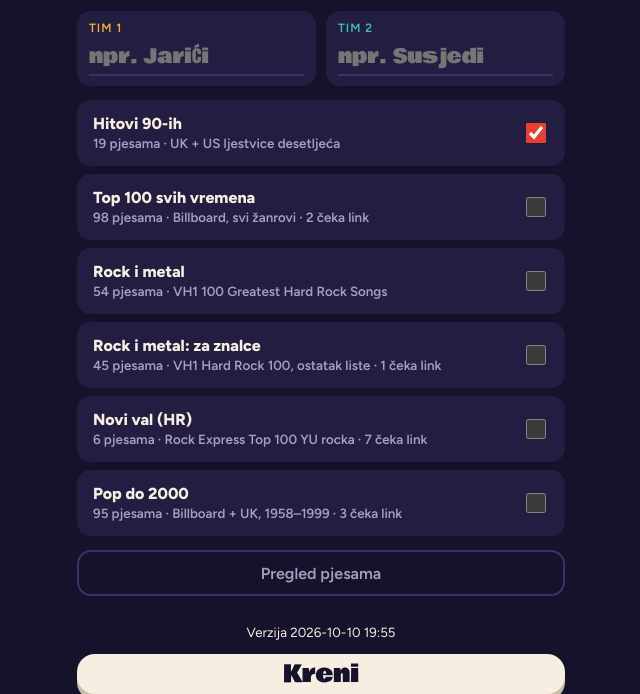
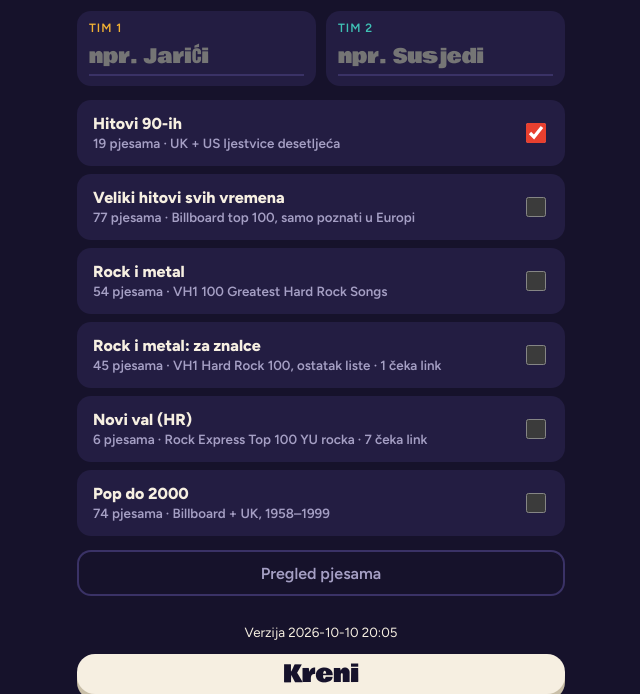
Before and after one commit to uredtride-cpu/Pogodi-pjesmu, a plain HTML site: page index.html in a window 1280 px wide. Shown: the part 195-889 px from the top of the page, without its empty margins (319-959 px from the left). Drawn offline with Linux system fonts and the light colour scheme.

Commit message:
Izbačene 31 pjesme nepoznate u Europi; gumb 'izbaci zauvijek' u igri
- Top 100 preimenovan u 'Veliki hitovi svih vremena' (77 pjesama)
- Pop do 2000: 74 pjesme
- Bez filtra godina (po želji korisnika)

Co-Authored-By: Claude Opus 5.5 <noreply@anthropic.com>
Claude-Session: https://claude.ai/code/session_01AAVpy7c8wPYH3MKdVbuKsR

```diff
--- a/data.js
+++ b/data.js
@@ -32,7 +32,7 @@ const LISTS = {
     {a:"Los del Río", t:"Macarena (Bayside Boys Mix)", y:1996, id:"zWaymcVmJ-A", s:SRC_US, ch:"LosDelRioVEVO"},
     {a:"Céline Dion", t:"My Heart Will Go On", y:1998, id:"WNIPqafd4As", s:SRC_UK, ch:"CelineDionVEVO", v:"live 2007"}
   ]},
-  "top100": { name: "Top 100 svih vremena", note: "Billboard, svi žanrovi", songs: [
+  "top100": { name: "Veliki hitovi svih vremena", note: "Billboard top 100, samo poznati u Europi", songs: [
     {a:"The Weeknd", t:"Blinding Lights", y:2019, id:"4NRXx6U8ABQ", s:SRC_GOAT+" #1", ch:"TheWeekndVEVO"},
     {a:"Santana ft. Rob Thomas", t:"Smooth", y:1999, id:"6Whgn_iE5uc", s:SRC_GOAT+" #3", ch:"SantanaVEVO"},
     {a:"Mark Ronson ft. Bruno Mars", t:"Uptown Funk", y:2014, id:"OPf0YbXqDm0", s:SRC_GOAT+" #5", ch:"MarkRonsonVEVO"},
@@ -368,3 +368,41 @@ const FOUND_LFM = {
   "Run-DMC vs Jason Nevins|It's Like That":{"id": "KgW0tSoggBk", "ch": "Jonathan Cedillo Hernandez", "v": "fan upload"}
 };
 for (const l of Object.values(LISTS)) for (const s of l.songs) if (!s.id && FOUND_LFM[keyOf(s)]) Object.assign(s, FOUND_LFM[keyOf(s)]);
+
+/* Izbačeno jer ih publika u Europi (društvo ~40 godina) uglavnom ne zna: nisu bile top 10 u Britaniji
+   ni Njemačkoj, moderni američki hip-hop/R&B, ili hitovi iz 50-ih i ranih 60-ih.
+   Lista "Rock i metal: za znalce" se namjerno ne dira. Za vraćanje pjesme samo je makni s ovog popisa. */
+const OBSCURE = new Set([
+  "Chubby Checker|The Twist",
+  "Bobby Darin|Mack the Knife",
+  "Debby Boone|You Light Up My Life",
+  "Post Malone|Circles",
+  "Jewel|Foolish Games",
+  "Percy Faith|Theme from A Summer Place",
+  "Andy Gibb|I Just Want to Be Your Everything",
+  "Next|Too Close",
+  "Flo Rida ft. T-Pain|Low",
+  "Bobby Lewis|Tossin' and Turnin'",
+  "Johnny Horton|The Battle of New Orleans",
+  "24kGoldn ft. iann dior|Mood",
+  "Tommy Edwards|It's All in the Game",
+  "Andy Gibb|Shadow Dancing",
+  "Mario|Let Me Love You",
+  "Kenny Rogers|Lady",
+  "Post Malone & Swae Lee|Sunflower",
+  "Stevie B|Because I Love You (The Postman Song)",
+  "Tag Team|Whoomp! (There It Is)",
+  "Drake|God's Plan",
+  "Paula Abdul|Rush Rush",
+  "Dionne Warwick & Friends|That's What Friends Are For",
+  "Post Malone ft. 21 Savage|rockstar",
+  "Brenda Lee|I'm Sorry",
+  "Paul Mauriat|Love Is Blue (L'amour est bleu)",
+  "The Four Seasons|Big Girls Don't Cry",
+  "Jimmy Gilmer & the Fireballs|Sugar Shack",
+  "Jimmy Dean|Big Bad John",
+  "The Emotions|Best of My Love",
+  "Robson & Jerome|Unchained Melody",
+  "Steps|Tragedy"
+]);
+for (const [k, l] of Object.entries(LISTS)) if (k !== "rock2") l.songs = l.songs.filter(s => !OBSCURE.has(keyOf(s)));
--- a/index.html
+++ b/index.html
@@ -85,6 +85,7 @@ button:focus-visible{outline:3px solid var(--cream);outline-offset:3px}
 h1{font:clamp(40px,13vw,58px)/.95 var(--display);margin:8px 0 0;text-wrap:balance}
 h1 span{color:var(--buzz)}
 .lead{color:var(--muted);margin:0;line-height:1.5;max-width:42ch}
+#banBtn{height:44px}
 .teams{display:grid;grid-template-columns:1fr 1fr;gap:10px}
 .teams label{background:var(--panel);border-radius:14px;padding:10px 12px;display:flex;flex-direction:column;gap:4px;min-width:0}
 .teams span{font:600 12px var(--body);letter-spacing:.08em;text-transform:uppercase}
@@ -179,6 +180,7 @@ h1 span{color:var(--buzz)}
         <button class="a" id="giveA" type="button">+1 Tim 1</button>
         <button class="b" id="giveB" type="button">+1 Tim 2</button>
       </div>
+      <button class="ghost" id="banBtn" type="button" hidden>Ovu nitko ne zna: izbaci zauvijek</button>
       <div class="row">
         <button class="ghost" id="resumeBtn" type="button" hidden>Nastavi pjesmu</button>
         <button class="ghost" id="skipBtn" type="button">Preskoči</button>
@@ -219,7 +221,7 @@ let linkMeta = store.get("pp_linkmeta",{});
 
 /* Video koji YouTube odbije pustiti (obrisan / ugradnja zabranjena) ide u "blocked", ne u "excluded".
    Takva pjesma tada traži zamjenski link (automatska pretraga ili ručno), ne nestaje s popisa. */
-const APP_VERSION = "2026-10-10 19:55";
+const APP_VERSION = "2026-10-10 20:05";
 let blocked = store.get("pp_blocked",{});
 let server = {links: {}, blocked: {}};          // iz links.json (GitHub)
 const isBad = id => !id || blocked[id] || server.blocked[id];
@@ -233,6 +235,7 @@ function eff(s){
 }
 const idOf = s => eff(s).id;
 const playable = l => l.songs.filter(s => idOf(s) && !excluded.has(idOf(s)));
+try{ localStorage.removeItem("pp_years"); }catch(e){}
 function parseYT(v){
   v = (v||"").trim();
   const m = v.match(/(?:v=|youtu\.be\/|shorts\/|embed\/)([A-Za-z0-9_-]{11})/) || v.match(/^([A-Za-z0-9_-]{11})$/);
@@ -381,6 +384,7 @@ function setUI(s){
   $("resumeBtn").hidden = s!=="stopped";
   $("resumeBtn").textContent = "Nastavi pjesmu";
   $("award").hidden = s!=="revealed";
+  $("banBtn").hidden = s!=="revealed";
   $("answer").hidden = s!=="revealed";
   $("cover").classList.toggle("gone", s==="revealed");
   $("cover").classList.toggle("spin", s==="playing");
@@ -430,6 +434,10 @@ $("resumeBtn").onclick = () => {
 $("revealBtn").onclick = revealAnswer;
 $("giveA").onclick = () => award("a");
 $("giveB").onclick = () => award("b");
+$("banBtn").onclick = () => {          // pjesmu koju nitko ne zna trajno isključi na ovom mobitelu
+  if (current){ excluded.add(current.id); store.set("pp_excluded",[...excluded]); }
+  award(null);
+};
 $("skipBtn").onclick = () => state==="revealed" ? award(null) : (current ? nextSong() : null);
 
 function beginGame(fresh){
```
